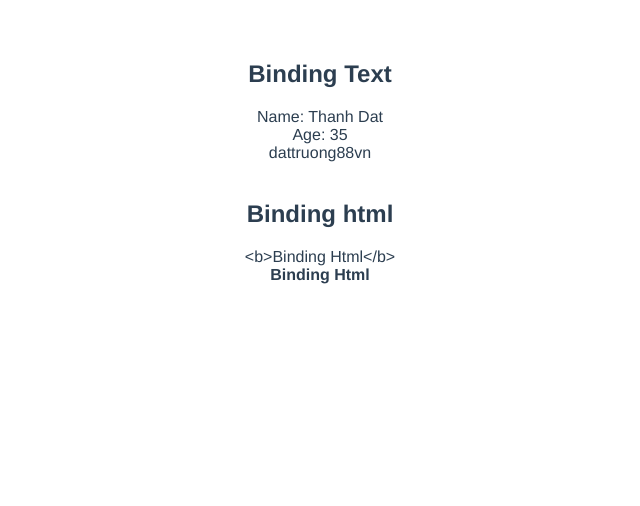
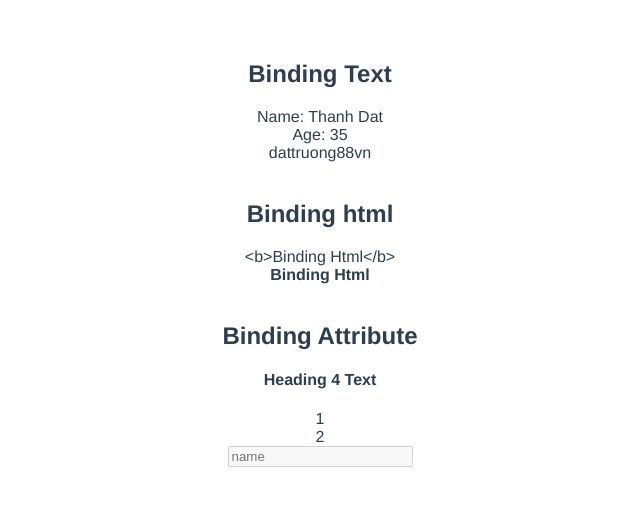
Before and after one commit to dattruong88vn/education-vue3js, a Vue app in the folder first-project/: page / in a window 1280 px wide. Shown: the top 506 px of the page, without its empty margins (320-960 px from the left). Built offline with nearby package versions, Linux system fonts and the light colour scheme.

Commit message:
binding attribute

```diff
--- a/first-project/src/App.vue
+++ b/first-project/src/App.vue
@@ -11,6 +11,16 @@
     <div>{{ channelHtml }}</div>
     <div v-html="channelHtml"></div>
   </div>
+  <br />
+  <div>
+    <h2>Binding Attribute</h2>
+    <h4 v-bind:id="headingId">Heading 4 Text</h4>
+    <div v-bind:class="headingClass">
+      <div>1</div>
+      <div>2</div>
+    </div>
+    <input v-bind:disabled="isDisabled" placeholder="name" />
+  </div>
 </template>
 
 <script>
@@ -22,6 +32,9 @@ export default {
       age: 35,
       channel: "dattruong88vn",
       channelHtml: "<b>Binding Html</b>",
+      headingId: "heading-4-id",
+      headingClass: "flex justify-center items-center",
+      isDisabled: true,
     };
   },
 };
```
Also changed, not shown: 1 other file (tests, documents, lock files or other folders).
